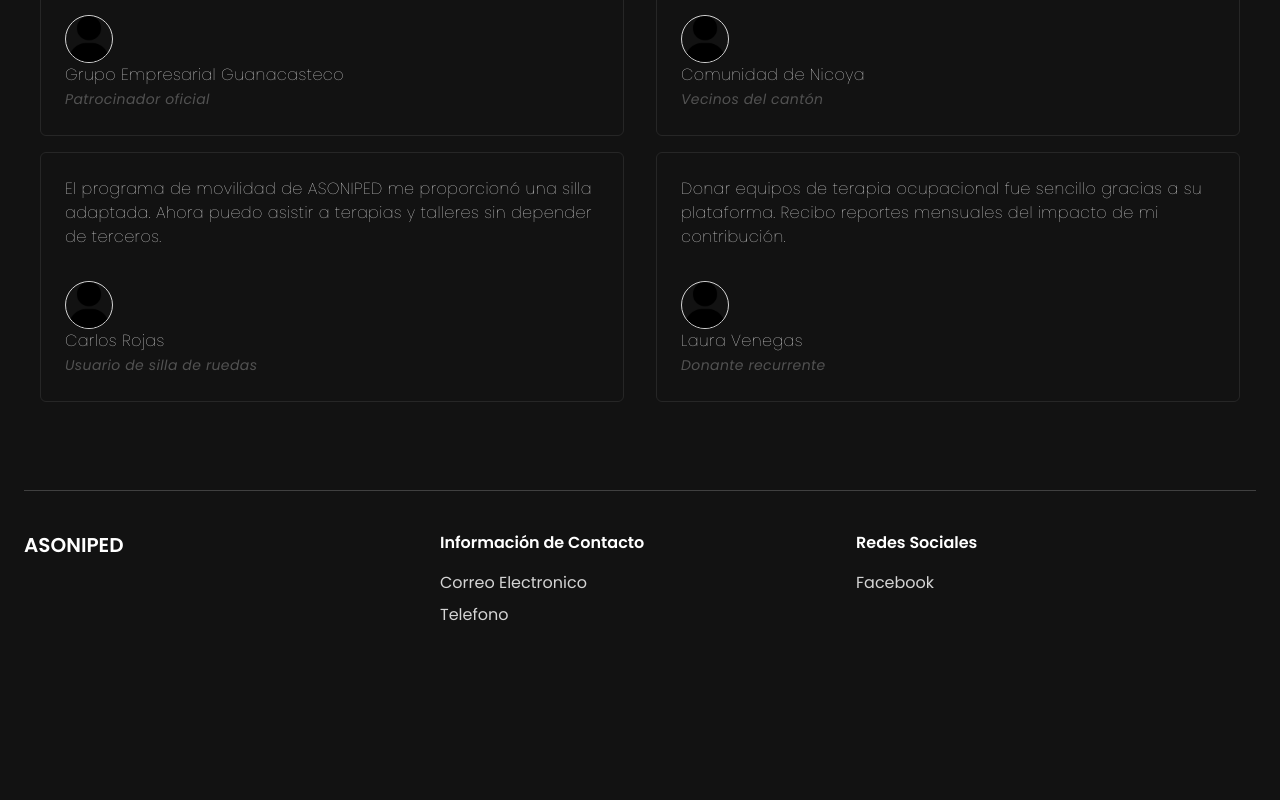
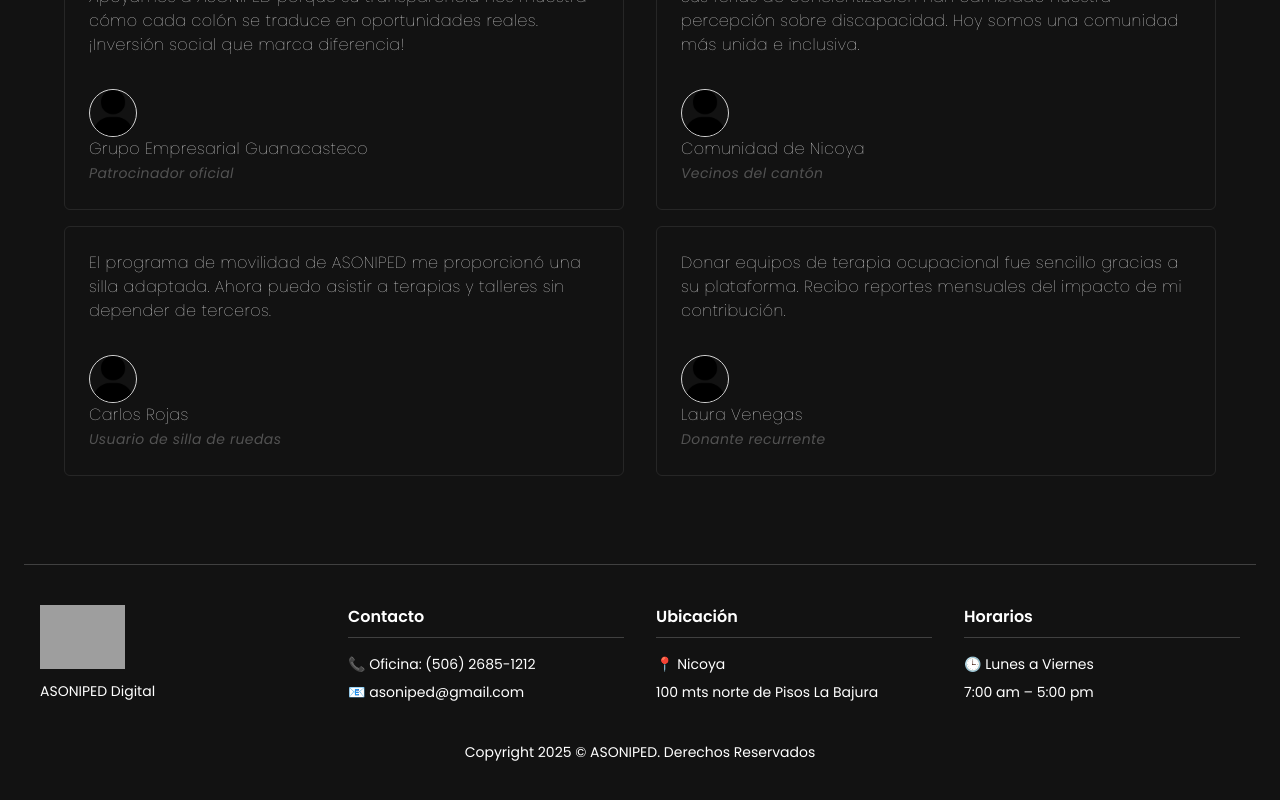
Before and after one commit to naila25/ASONIPED-digital, a React (Vite) app: page / in a window 1280 px wide. Shown: the part 3833-4633 px from the top of the page. Before the commit the page ends 4500 px from the top, so only its background shows below. Built offline with nearby package versions, Linux system fonts and the light colour scheme; grey boxes are pictures that could not be loaded.

Commit message:
mejora en el footer

```diff
--- a/src/App.tsx
+++ b/src/App.tsx
@@ -14,12 +14,15 @@ function App() {
    <NavBar ></NavBar>
     <div className="max-w-7xl  mx-auto pt-10 px-6">
     <HeroSection></HeroSection>
+    <div className=" max-w-7x1 mx auto pt-10 px-6">
     <AboutSection></AboutSection>
     <Modulos></Modulos>
     <Achievements></Achievements>
     <Testimonials></Testimonials>
+    </div>
     <Footer></Footer>
     </div>
+
 
 
    </>
--- a/src/components/Footer.tsx
+++ b/src/components/Footer.tsx
@@ -1,45 +1,47 @@
-import { communityLinks, platformLinks } from "../constanst";
+//import { communityLinks, platformLinks } from "../constanst";
 
 const Footer = () => {
   return (
-    <footer className="mt-20 border-t py-10 border-neutral-700">
-        <div className="grid grid-cols-2 lg:grid-cols-3 gap-4">
+    <footer className=" text-white py-10 border-t border-neutral-700 mt-20">
+      <div className="max-w-7xl mx-auto px-4 grid grid-cols-1 md:grid-cols-2 lg:grid-cols-4 gap-8 text-sm">
+
+
+        <div className="flex flex-col items-center lg:items-start">
+          <img src="../assets/profile-pictures/logoasoniped.png" alt="Logo ASONIPED" className="h-16 mb-3" />
+          <p className="text-center lg:text-left">ASONIPED Digital</p>
+        </div>
+
+
         <div>
-            <h2 className="text-xl font-semibold mb-4">
-                ASONIPED
-            </h2>
+          <h3 className="text-base font-semibold mb-4 border-b border-neutral-700 pb-2">Contacto</h3>
+          <p className="flex items-center gap-2 mb-2">📞 Oficina: (506) 2685-1212</p>
+          <p className="flex items-center gap-2">📧 asoniped@gmail.com</p>
         </div>
+
+
         <div>
-            <h3 className="text-md font-semibold mb-4">
-                Información de Contacto
-            </h3>
-            <ul className="space-y-2">
-                {platformLinks.map((link, index) => (
-                <li key={index}>
-                    <a
-                    className="text-neutral-300 hover:text-white"
-                    href={link.href}>{link.text}</a>
-                </li>
-                ))}
-            </ul>
+          <h3 className="text-base font-semibold mb-4 border-b border-neutral-700 pb-2">Ubicación</h3>
+          <p className="flex items-center gap-2 mb-2">📍 Nicoya</p>
+          <p>100 mts norte de Pisos La Bajura</p>
         </div>
+
+
         <div>
-            <h3 className="text-md font-semibold mb-4">
-                Redes Sociales
-            </h3>
-            <ul className="space-y-2">
-                {communityLinks.map((link, index) => (
-                <li key={index}>
-                    <a
-                    className="text-neutral-300 hover:text-white"
-                    href={link.href}>{link.text}</a>
-                </li>
-                ))}
-            </ul>
+          <h3 className="text-base font-semibold mb-4 border-b border-neutral-700 pb-2">Horarios</h3>
+          <p className="flex items-center gap-2 mb-2">🕒 Lunes a Viernes</p>
+          <p>7:00 am – 5:00 pm</p>
+        </div>
+      </div>
+
+
+      <div className="mt-10 text-center text-white text-sm">
+        <p>Copyright 2025 © ASONIPED. Derechos Reservados</p>
+        <div className="mt-4">
+          <a href="#" className="text-white text-lg"></a>
         </div>
       </div>
     </footer>
- )
-}
+  );
+};
 
 export default Footer;
```
Lines whose indentation alone changed are shown as unchanged.
